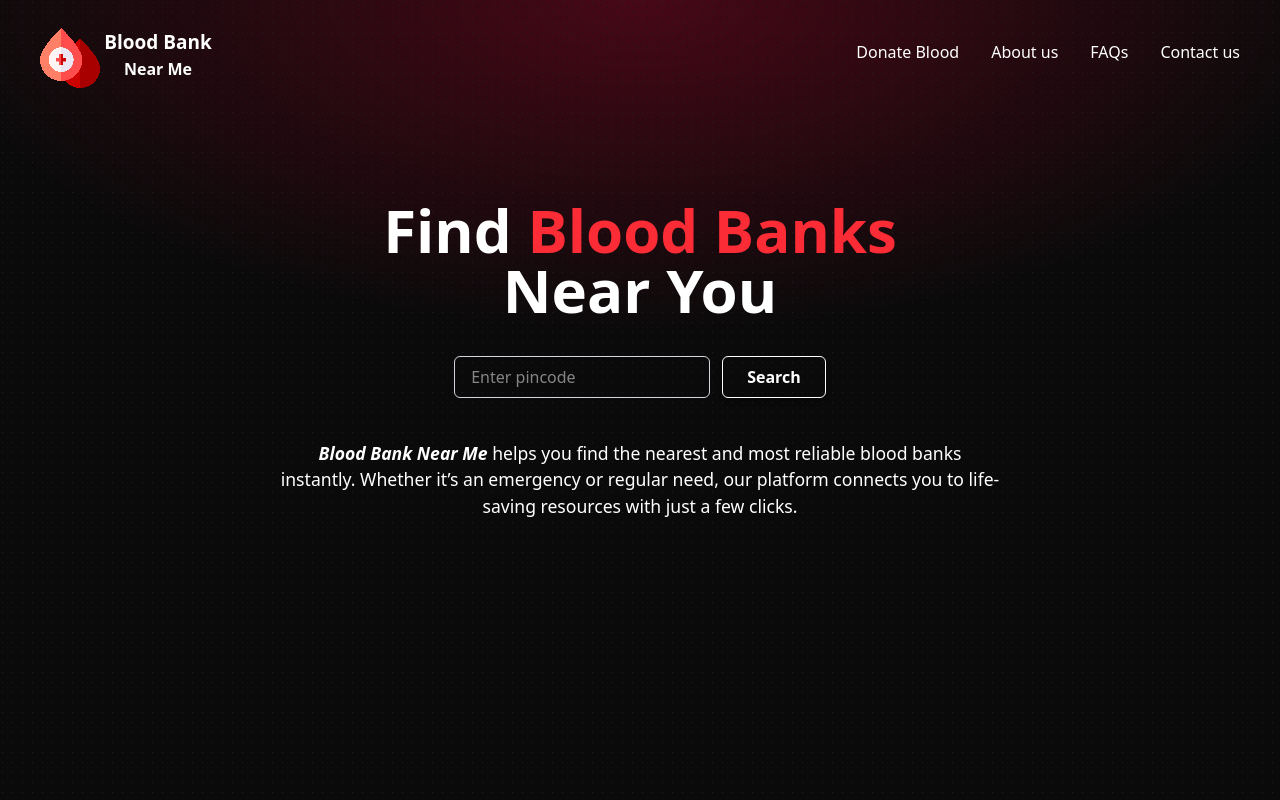
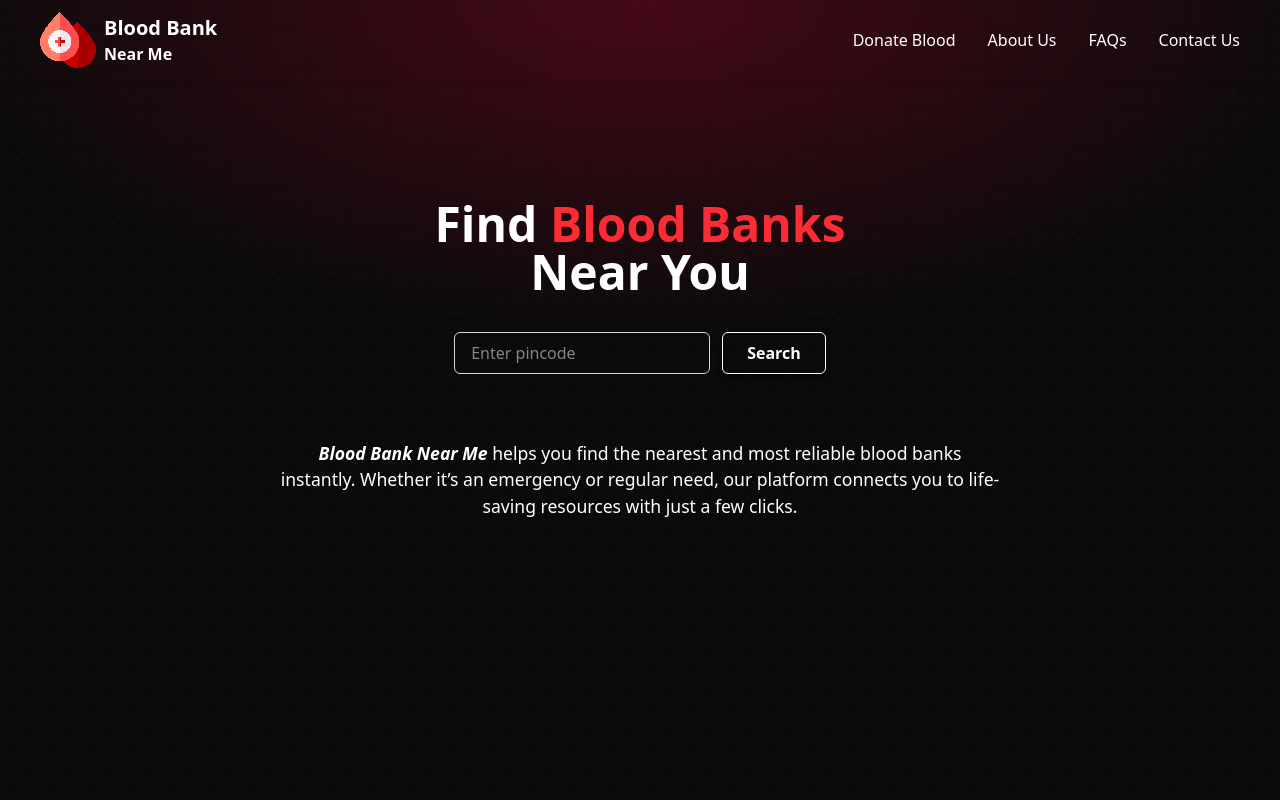
Before and after one commit to srishtinsaan/bloodbanksnearme-frontend, a React (Vite) app: page / in a window 1280 px wide. Shown: the top 800 px of the page. Built offline with nearby package versions, Linux system fonts and the light colour scheme; no server answers.

Commit message:
Responsiveness

```diff
--- a/package.json
+++ b/package.json
@@ -12,7 +12,7 @@
   "dependencies": {
     "@tailwindcss/vite": "^4.1.13",
     "axios": "^1.11.0",
-    "motion": "^12.23.13",
+    "motion": "^12.23.22",
     "react": "^19.1.1",
     "react-dom": "^19.1.1",
     "react-router-dom": "^7.9.1",
--- a/src/App.jsx
+++ b/src/App.jsx
@@ -9,7 +9,7 @@ function App() {
   return (
     <BrowserRouter>
       {/* Background */}
-      <div className="min-h-screen w-full relative bg-black text-white">
+      <div className="min-h-screen w-full relative overflow-x-hidden bg-black text-white">
 
 
 
--- a/src/components/Form.jsx
+++ b/src/components/Form.jsx
@@ -13,7 +13,7 @@ function Form() {
   };
 
   return (
-    <div className="min-h-30 ">
+    <div className="lg:min-h-30 ">
       <form
         onSubmit={handleSubmit}
         className="flex justify-center gap-3 m-9"
@@ -23,7 +23,7 @@ function Form() {
           value={pincode}
           placeholder="Enter pincode"
           onChange={(e) => setPincode(e.target.value)}
-          className="w-64 px-4 py-2 text-white rounded-md border border-gray-300"
+          className="lg:w-64 px-4 py-2 text-white rounded-md border border-gray-300"
         />
         <button
           type="submit"
--- a/src/components/FormResults.jsx
+++ b/src/components/FormResults.jsx
@@ -1,34 +1,30 @@
 function FormResults({ banks }) {
-
   return (
-    <div className="flex flex-col gap-6 mt-6 justify-center items-center">
+    <div className="flex flex-col gap-6 mt-6 justify-center items-center w-full px-4">
       {banks.map((bank, index) => (
         <div
           key={index}
-      className="bg-white/10 backdrop-blur-md p-6 rounded-xl shadow-md w-full max-w-md"
+          className="bg-white/10 backdrop-blur-md p-6 rounded-xl shadow-md w-full max-w-lg"
         >
           {/* Bank Name */}
-      <h3 className="text-xl font-bold text-red-400 mb-2 text-center">
+          <h3 className="text-lg sm:text-xl font-bold text-red-400 mb-3 text-center">
             {bank[" Blood Bank Name"]}
           </h3>
 
           {/* Info section */}
-      <div className="text-gray-200 space-y-2 text-sm">
+          <div className="text-gray-200 space-y-2 text-sm sm:text-base">
             <p>
-          <span className="font-semibold">Address:</span> {bank[" Address"]}
+              <span className="font-semibold">Address:</span>{" "}
+              {bank[" Address"] || "Not available"}
             </p>
-
             <p>
-          <span className="font-semibold">Contact:</span> {bank[" Contact No"]}
+              <span className="font-semibold">Contact:</span>{" "}
+              {bank[" Contact No"] || bank[" Mobile"] || "Not available"}
             </p>
-
-
           </div>
         </div>
       ))}
     </div>
-
-
   );
 }
 
--- a/src/components/Hero.jsx
+++ b/src/components/Hero.jsx
@@ -2,10 +2,10 @@
 function Hero() {
   return (
     <div className="relative flex flex-col items-center mt-40 text-center px-4 lg:mt-50">
-      <h1 className="text-3xl sm:text-4xl md:text-5xl lg:text-6xl font-extrabold">
+      <h1 className="text-4xl lg:text-5xl   font-extrabold">
         Find <span className="text-red-500">Blood Banks</span>
       </h1>
-      <h2 className="text-3xl sm:text-4xl md:text-5xl lg:text-6xl font-extrabold ">
+      <h2 className="text-4xl lg:text-5xl  font-extrabold ">
         Near You
       </h2>
     </div>
--- a/src/components/Navbar.jsx
+++ b/src/components/Navbar.jsx
@@ -1,28 +1,82 @@
-import Logo from "../assets/images/logo.png"
+import { useState } from "react";
+import { motion, AnimatePresence } from "framer-motion";
+import Logo from "../assets/images/logo.png";
+
 function Navbar() {
+  const [isOpen, setIsOpen] = useState(false);
+
   return (
-    <div className="w-full flex place-content-between gap-4 p-5 px-10 pt-7 fixed z-100">
-      {/* logo */}
-      <div className="flex">
-        <div className="h-15 w-15">
-          <img src={Logo} alt="" />
+    <nav className="w-full lg:fixed z-50 shadow-md">
+      <div className="flex justify-between items-center px-4 sm:px-6 md:px-10 py-3">
+        {/* Logo */}
+        <div className="flex items-center gap-2">
+          <img src={Logo} alt="Logo" className="h-12 w-12 sm:h-14 sm:w-14" />
+          <div className="flex flex-col leading-none">
+            <h1 className="font-bold text-lg sm:text-xl">Blood Bank</h1>
+            <h2 className="font-bold text-sm sm:text-base">Near Me</h2>
+          </div>
         </div>
 
-        {/* logo font */}
-        <div className="flex flex-col items-center w-29 h-15 ">
-          <h1 className="font-bold text-[19px]">Blood Bank</h1>
-          <h2 className="font-bold">Near Me</h2>
+        {/* Desktop Menu */}
+        <div className="hidden md:flex gap-8 text-sm sm:text-base font-medium">
+          <a href="#">Donate Blood</a>
+          <a href="#">About Us</a>
+          <a href="#">FAQs</a>
+          <a href="#">Contact Us</a>
+        </div>
+
+        {/* Mobile Hamburger */}
+        <div className="md:hidden">
+          <button
+            onClick={() => setIsOpen(!isOpen)}
+            className="focus:outline-none"
+          >
+            <svg
+              className="w-6 h-6"
+              fill="none"
+              stroke="currentColor"
+              viewBox="0 0 24 24"
+              xmlns="http://www.w3.org/2000/svg"
+            >
+              {isOpen ? (
+                <path
+                  strokeLinecap="round"
+                  strokeLinejoin="round"
+                  strokeWidth="2"
+                  d="M6 18L18 6M6 6l12 12"
+                />
+              ) : (
+                <path
+                  strokeLinecap="round"
+                  strokeLinejoin="round"
+                  strokeWidth="2"
+                  d="M4 6h16M4 12h16M4 18h16"
+                />
+              )}
+            </svg>
+          </button>
         </div>
       </div>
-      <div className="flex gap-8 mt-3">
 
-        <a href="">Donate Blood</a>
-        <a href="">About us</a>
-        <a href="">FAQs</a>
-        <a href="">Contact us</a>
-      </div>
-    </div>
-  )
+      {/* Mobile Menu with Animation */}
+      <AnimatePresence>
+        {isOpen && (
+          <motion.div
+            initial={{ opacity: 0, y: -20 }}
+            animate={{ opacity: 1, y: 0 }}
+            exit={{ opacity: 0, y: -20 }}
+            transition={{ duration: 0.3 }}
+            className="absolute md:hidden w-full backdrop-blur-md shadow-md px-6 py-4 flex flex-col gap-4 text-sm"
+          >
+            <a href="#" className="hover:text-red-400 transition">Donate Blood</a>
+            <a href="#" className="hover:text-red-400 transition">About Us</a>
+            <a href="#" className="hover:text-red-400 transition">FAQs</a>
+            <a href="#" className="hover:text-red-400 transition">Contact Us</a>
+          </motion.div>
+        )}
+      </AnimatePresence>
+    </nav>
+  );
 }
 
-export default Navbar
+export default Navbar;
--- a/src/pages/BloodGroups.jsx
+++ b/src/pages/BloodGroups.jsx
@@ -18,16 +18,16 @@ export default function BloodGroups() {
 
   return (
     <div className="flex flex-col items-center min-h-100 text-white p-6">
-      <h1 className="text-4xl font-bold mb-5">Blood Donation Compatibility</h1>
+      <h1 className="text-3xl font-bold mb-5 text-center">Blood Donation Compatibility</h1>
 
       {/* Intro */}
-        <p className="text-center text-[110%] px-65 mb-10">
+        <p className="text-center text-[110%] lg:px-65 mb-10">
 
           Click on the blood group to check which blood groups you can donate to and receive from.
   </p>
 
 {/* Circles */}
-      <div className="grid grid-cols-8 gap-6 mb-8 ">
+<div className="grid grid-cols-4 sm:grid-cols-3 md:grid-cols-4 lg:grid-cols-6 xl:grid-cols-8 gap-6 mb-8">
   {bloodGroups.map((group) => (
     <button
       key={group}
@@ -41,8 +41,7 @@ export default function BloodGroups() {
       className={`w-20 h-20 flex items-center justify-center rounded-full border-2 transition
         ${selected === group
           ? "bg-red-500/50 border-red-900"
-      : "hover:bg-white hover:text-black hover:text-semibold "}`
-  }
+          : "hover:bg-white hover:text-black font-semibold"}`}
     >
       {group}
     </button>
--- a/src/pages/Features.jsx
+++ b/src/pages/Features.jsx
@@ -36,7 +36,7 @@ function Features() {
 
   return (
     <div className="py-16 px-6 text-white my-20">
-      <h2 className="text-5xl font-bold text-center mb-12">
+      <h2 className="text-3xl font-bold text-center mb-12">
         Key Features
       </h2>
       <div className="grid grid-cols-1 md:grid-cols-3 gap-8 max-w-6xl mx-auto">
--- a/src/pages/Home.jsx
+++ b/src/pages/Home.jsx
@@ -4,7 +4,7 @@ import Navbar from "../components/Navbar"
 
 function Home() {
   return (
-    <div className="w-full h-full">
+    <div className="min-h-screen">
         {/* navbar */}
         <Navbar/>
 
@@ -16,7 +16,7 @@ function Home() {
         <Form/>
 
         {/* Intro */}
-        <p className="text-center text-[110%] px-70 mb-10">
+        <p className="text-center lg:text-[110%] text-base px-4 sm:px-10 md:px-20 mt-6 mb-10 lg:px-70">
   <span className="font-bold italic">Blood Bank Near Me</span> helps you find the nearest and most reliable blood banks instantly. Whether it’s an emergency or regular need, our platform connects you to life-saving resources with just a few clicks.</p>
 
 
--- a/src/pages/Results.jsx
+++ b/src/pages/Results.jsx
@@ -60,7 +60,7 @@ function Results() {
         <p className="text-center text-red-500 font-medium mt-30">{error}</p>
       ) : (
         <div>
-        <h2 className="text-2xl font-bold text-center text-red-500 mb-6 mt-30">
+        <h2 className="lg:text-2xl text-xl font-bold text-center text-red-500 mb-6 mt-30">
           Nearby Blood Banks for Pincode: {pincode}
         </h2>
 
```
Also changed, not shown: 1 other file (tests, documents, lock files or other folders). Lines whose indentation alone changed are shown as unchanged.
